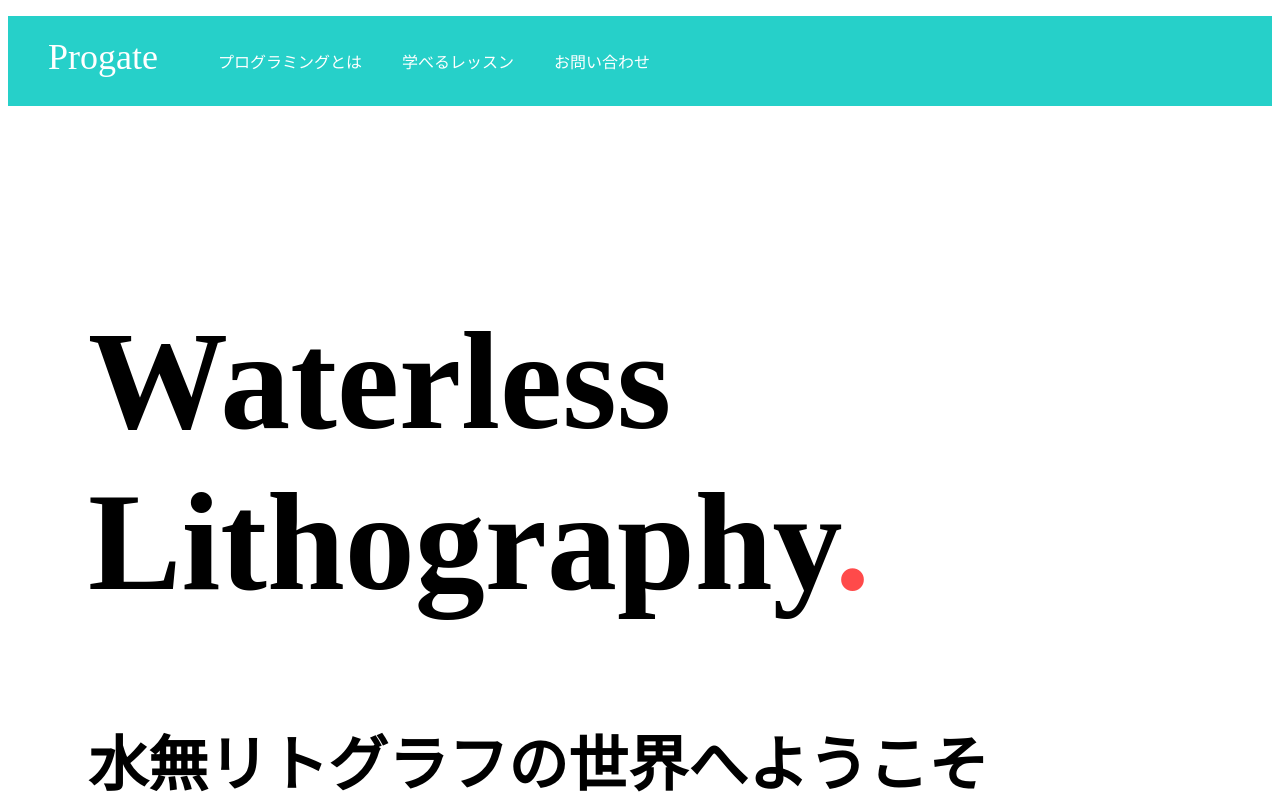
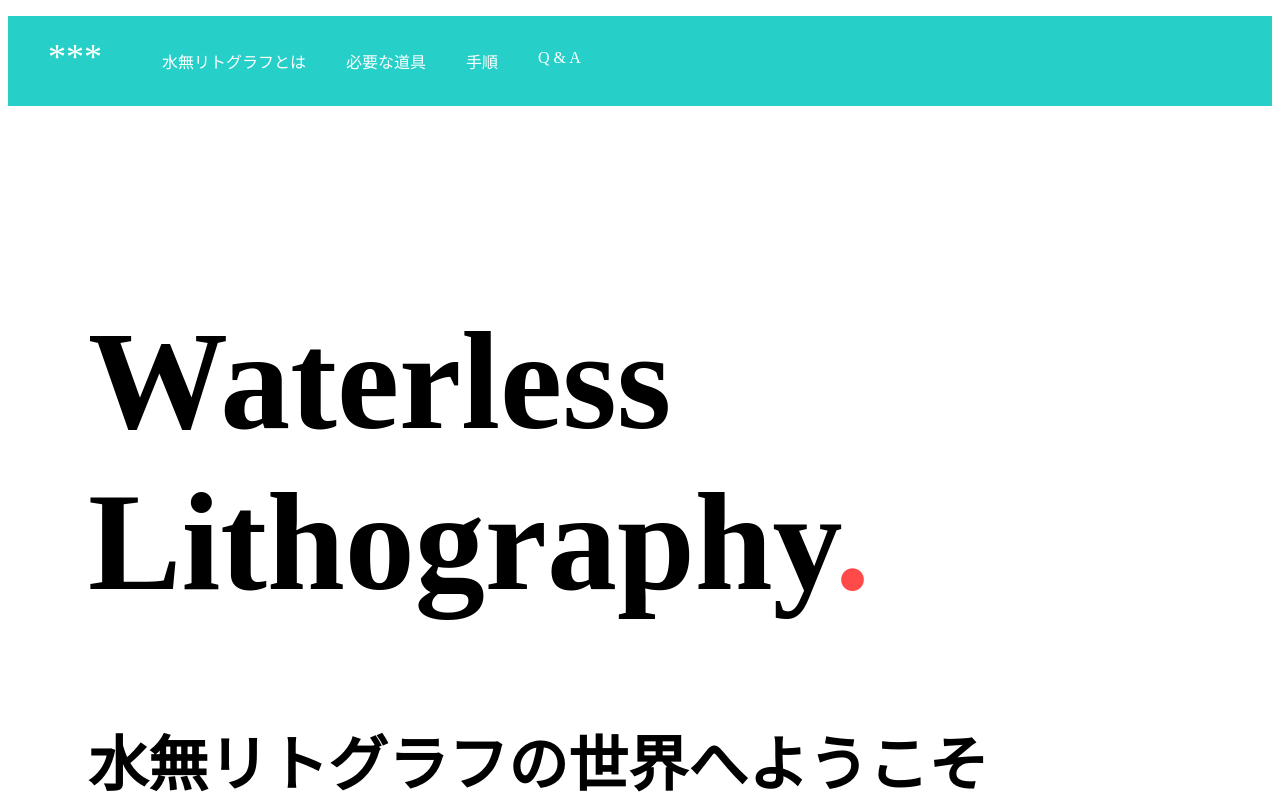
Before and after one commit to yoi158/github.io, a plain HTML site: page index.html in a window 1280 px wide. Shown: the top 806 px of the page. Drawn offline with Linux system fonts and the light colour scheme.

Commit message:
Update index.html

```diff
--- a/index.html
+++ b/index.html
@@ -7,12 +7,13 @@
   </head>
   <body>
     <div class="header">
-      <div class="header-logo">Progate</div>
+      <div class="header-logo">***</div>
       <div class="header-list">
         <ul>
-          <li>プログラミングとは</li>
-          <li>学べるレッスン</li>
-          <li>お問い合わせ</li>
+          <li>水無リトグラフとは</li>
+          <li>必要な道具</li>
+          <li>手順</li>
+          <li>Q & A</li>
         </ul>
       </div>
     </div>
```
